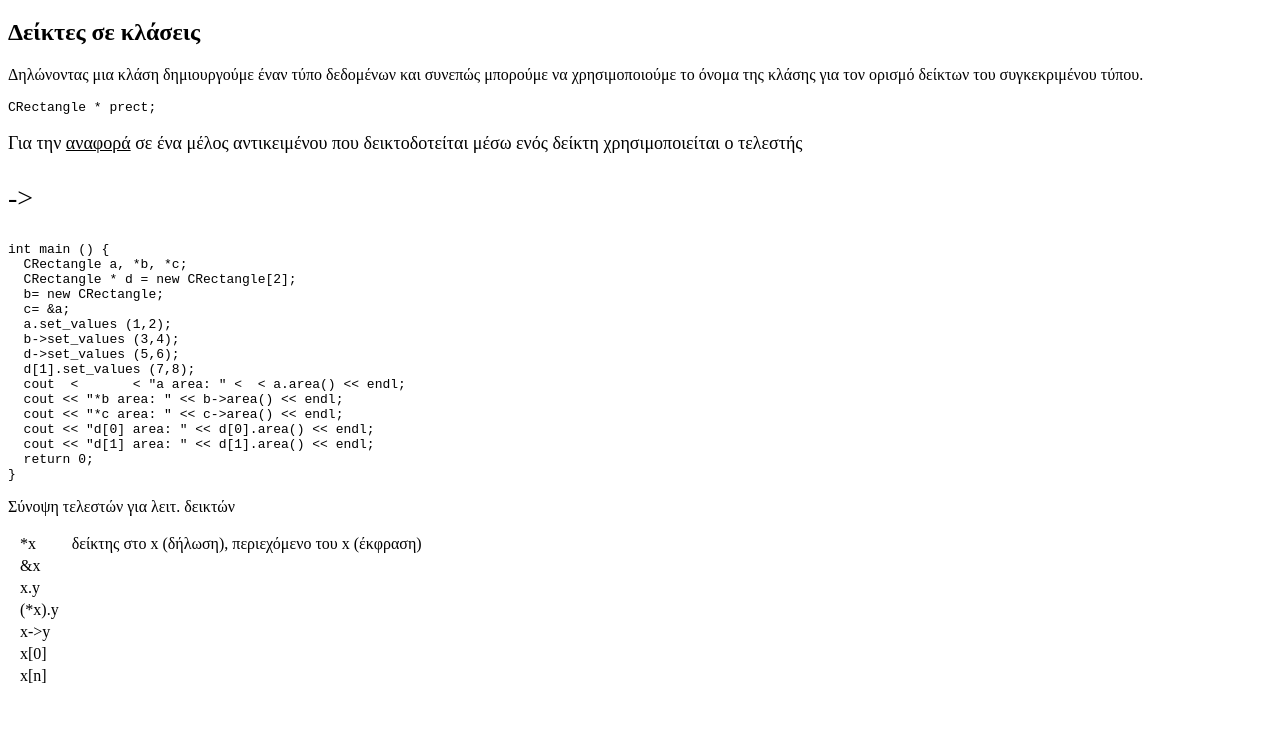
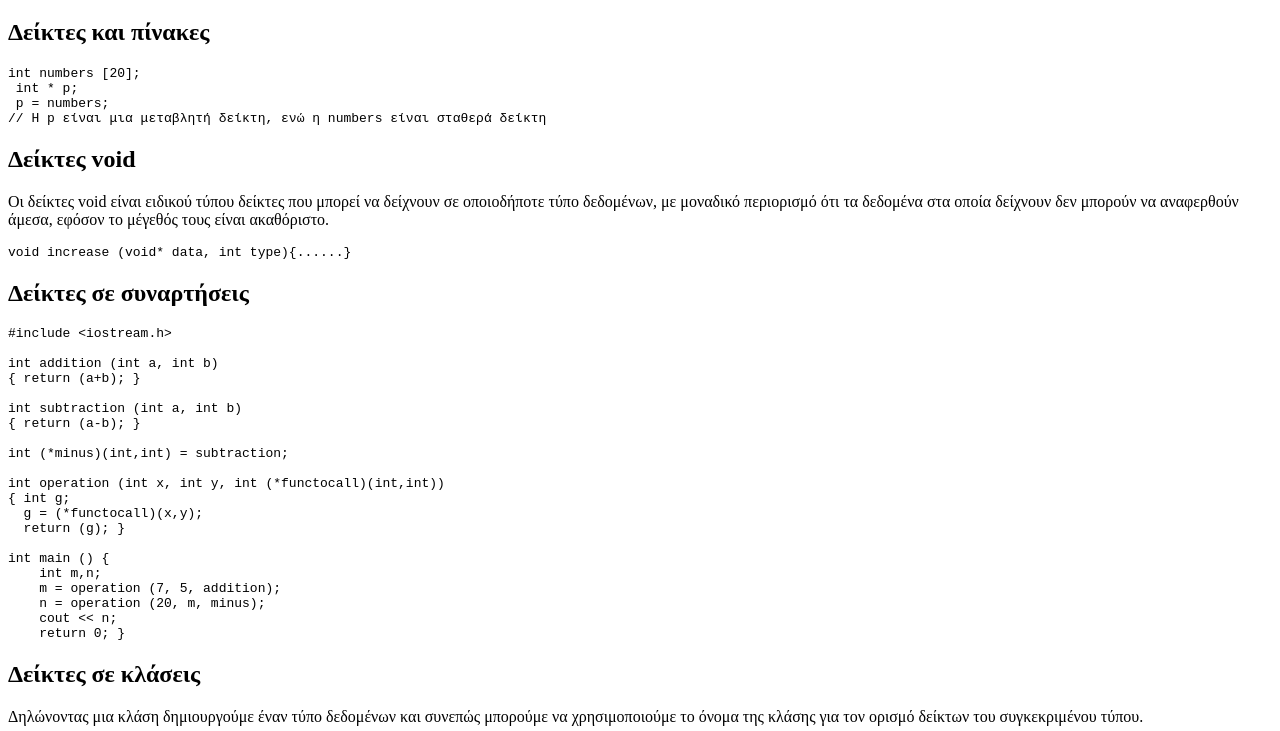
Before and after one commit to GrCodeClub/cpp, a plain HTML site: page pointers.html in a window 1280 px wide. Shown: the part 69-800 px from the top of the page. Drawn offline with nearby package versions, Linux system fonts and the light colour scheme.

Commit message:
Update pointers.html

```diff
--- a/pointers.html
+++ b/pointers.html
@@ -23,12 +23,44 @@
                 <div class="text_bg"> <!-- Αρχή Background Κειμένου-->
 
                     <h1 class="title">Δείκτες</h1>
+                    <h2 class="highlight_black">Δείκτες και πίνακες</h2>
+                    <div class="bg_preview"><div  class="line-numbers"><pre class="code_editor"><code class="language-cpp">int numbers [20];
+ int * p;
+ p = numbers;
+// Η p είναι μια μεταβλητή δείκτη, ενώ η numbers είναι σταθερά δείκτη</code></pre></div></div>
+
+                    <h2 class="highlight_black">Δείκτες void</h2>
+                    <p>Οι δείκτες void είναι ειδικού τύπου δείκτες που μπορεί να δείχνουν σε οποιοδήποτε τύπο δεδομένων, με μοναδικό περιορισμό ότι τα δεδομένα στα οποία δείχνουν δεν μπορούν να αναφερθούν άμεσα, εφόσον το μέγεθός τους είναι ακαθόριστο.</p>
+                    <div class="bg_preview"><div  class="line-numbers"><pre class="code_editor"><code class="language-cpp">void increase (void* data, int type){......}</code></pre></div></div>
+
+                    <h2 class="highlight_black">Δείκτες σε συναρτήσεις</h2>
+                    <div class="bg_preview"><div  class="line-numbers"><pre class="code_editor"><code class="language-cpp">#include &lt;iostream.h>
+
+int addition (int a, int b)
+{ return (a+b); }
+
+int subtraction (int a, int b)
+{ return (a-b); }
+
+int (*minus)(int,int) = subtraction;
+
+int operation (int x, int y, int (*functocall)(int,int))
+{ int g;
+  g = (*functocall)(x,y);
+  return (g); }
+
+int main () {
+    int m,n;
+    m = operation (7, 5, addition);
+    n = operation (20, m, minus);
+    cout &lt;&lt; n;
+    return 0; }</code></pre></div></div>
+
                     <h2 class="highlight_black">Δείκτες σε κλάσεις</h2>
                     <p>Δηλώνοντας μια κλάση δημιουργούμε έναν τύπο δεδομένων και συνεπώς μπορούμε να χρησιμοποιούμε το όνομα της κλάσης για τον ορισμό δείκτων του συγκεκριμένου τύπου.</p>
                     <div class="bg_preview"><div  class="line-numbers"><pre class="code_editor"><code class="language-cpp">CRectangle * prect;</code></pre></div></div>
                     <p style="font-size: 18px;">Για την <u>αναφορά</u> σε ένα μέλος αντικειμένου που δεικτοδοτείται μέσω ενός δείκτη χρησιμοποιείται ο τελεστής</p>
                     <p style="font-size: 28px;">-></p>
-
                     <div class="bg_preview"><div  class="line-numbers"><pre class="code_editor"><code class="language-cpp">int main () {
   CRectangle a, *b, *c;
   CRectangle * d = new CRectangle[2];
```
